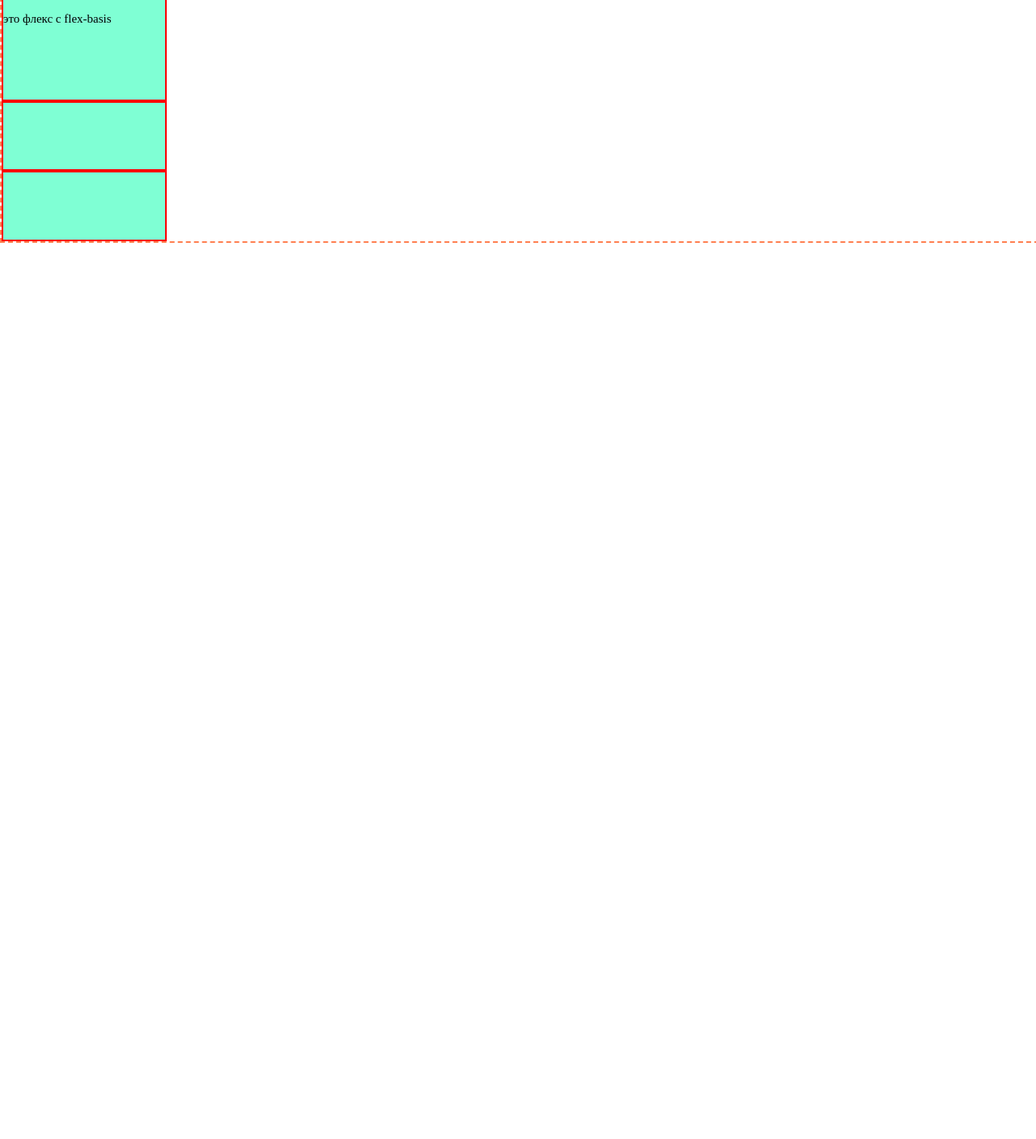
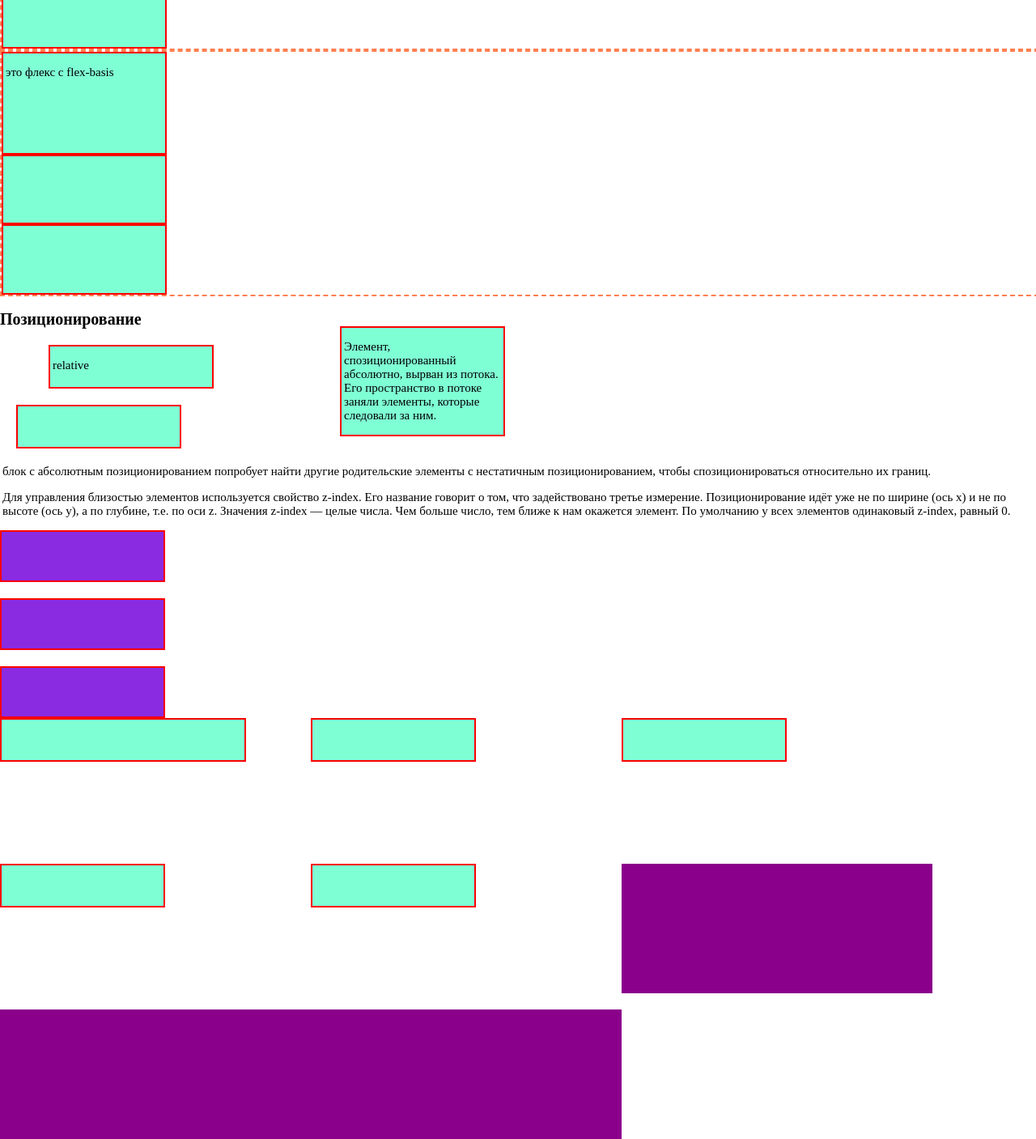
Before and after one commit to VitaliyLankov/second-project, a plain HTML site: page index.html in a window 1280 px wide. Shown: the part 1867-3274 px from the top of the page at 81% size. Before the commit the page ends 2167 px from the top, so only its background shows below. Drawn offline with Linux system fonts and the light colour scheme.

Commit message:
Grided a bit

```diff
--- a/index.html
+++ b/index.html
@@ -98,12 +98,12 @@
           <div class="flex-elem"></div>
         </div>
         <div class="flex-container rema">
-          <div class="flex-elem"></div>
+          <div class="flex-elem elm"></div>
           <div class="flex-elem"></div>
           <div class="flex-elem"></div>
         </div>
         <div class="flex-container rima">
-          <div class="flex-elem"></div>
+          <div class="flex-elem"><p class=text>rima</p></div>
           <div class="flex-elem"></div>
           <div class="flex-elem"></div>
           <div class="flex-elem"></div>
@@ -140,6 +140,16 @@
         единицах. Значение по умолчанию — auto. В таком случае элемент занимает
         столько пространства, сколько требуется для отображения его контента.
       </p>
+      <p class="text">
+        Значением flex-shrink может быть любое положительное целое число.
+        Отрицательные значения игнорируются. По умолчанию его значение 1 — то
+        есть все элементы сжимаются с одинаковой скоростью. Чем больше значение
+        flex-shrink, тем быстрее сжимается элемент. Элементы, у которых
+        установлено свойство flex-shrink: 0, не сжимаются. Их размер не может
+        стать меньше, чем тот, что задан с помощью flex-basis. Значение по
+        умолчанию — flex: 0 1 auto. Расшифровывается это так: flex-grow: 0;
+        flex-shrink: 1; flex-basis: auto;
+      </p>
       <div class="flex-container nono">
         <div class="flex-elem" id="unique"></div>
         <div class="flex-elem" id="moreUnique"></div>
@@ -152,6 +162,55 @@
         <div class="flex-elem last"></div>
         <div class="flex-elem last"></div>
       </div>
+      <section class="position">
+        <h1>Позиционирование</h1>
+        <div class="positioning one">
+          <p class="text">relative</p>
+        </div>
+        <div class="positioning two"></div>
+        <div class="positioning three">
+          <p class="text">
+            Элемент, спозиционированный абсолютно, вырван из потока. Его
+            пространство в потоке заняли элементы, которые следовали за ним.
+          </p>
+        </div>
+        <div class="positioning four">
+          <p class="text">
+            I have fixed positioning
+          </p>
+          <a href="#gridHref">
+            Grids
+          </a>
+        </div>
+        <p class="text">
+          блок с абсолютным позиционированием попробует найти другие
+          родительские элементы с нестатичным позиционированием, чтобы
+          спозиционироваться относительно их границ.
+        </p>
+        <p class="text">
+          Для управления близостью элементов используется свойство z-index. Его
+          название говорит о том, что задействовано третье измерение.
+          Позиционирование идёт уже не по ширине (ось x) и не по высоте (ось y),
+          а по глубине, т.е. по оси z. Значения z-index — целые числа. Чем
+          больше число, тем ближе к нам окажется элемент. По умолчанию у всех
+          элементов одинаковый z-index, равный 0.
+        </p>
+      </section>
+      <div class="moreFlex">
+        <div class="fff"></div>
+        <div class="fff"></div>
+        <div class="fff"></div>
+      </div>
+      <section class="grid" id="gridHref">
+        <div class="flex-elem" id="grider"></div>
+        <div class="flex-elem"></div>
+        <div class="flex-elem"></div>
+        <div class="flex-elem"></div>
+        <div class="flex-elem"></div>
+        <div class="fl"></div>
+        <div class="fl"></div>
+        <div class="fl"></div>
+      </section>
     </main>
   </body>
 </html>
--- a/style.css
+++ b/style.css
@@ -2,6 +2,15 @@ body {
   font-size: 0;
   margin: 0;
   padding: 0;
+}
+
+h1 {
+  font-size: 20px;
+}
+
+a {
+  font-size: 15px;
+  display: inline-block;
 }
 
 .block {
@@ -70,11 +79,20 @@ ul {
   border: solid 2px red;
 }
 
+.roma {
+  height: 200px;
+  border: solid 3px brown;
+}
+
 .rima {
   flex-wrap: wrap;
-  row-gap: 1px;
+  gap: 20px
   align-content: space-between;
   height: 400px;
+}
+
+.elm {
+  column-gap: 100px;
 }
 
 .card-text {
@@ -88,6 +106,7 @@ ul {
 
 .text {
   font-size: 15px;
+  margin-left: 3px;
 }
 
 #unique {
@@ -111,3 +130,65 @@ ul {
 .last {
   flex-grow: 1;
 }
+
+.position {
+  position: relative;
+}
+
+.positioning {
+  width: 200px;
+  height: 50px;
+  background-color: aquamarine;
+  border: solid 2px red;
+  margin: 20px;
+}
+
+.one {
+  position: relative;
+  left: 40px;
+  top: 0px;
+}
+
+.three {
+  height: fit-content;
+  position: absolute;
+  top: 0px;
+  left: 400px;
+}
+
+.four {
+  position: fixed;
+  top: 20px;
+  right: 20px;
+}
+
+.moreFlex {
+  display: flex;
+  flex-direction: column;
+  row-gap: 20px;
+
+}
+
+.fff {
+  width: 200px;
+  height: 60px;
+  background-color: blueviolet;
+  border: solid red 2px;
+  row-gap: 20px;
+}
+
+.grid {
+  display: grid;
+  grid-template-columns: 30% 30% 30%;
+  grid-template-rows: 20vh 20vh 20vh;
+  gap: 20px 0;
+
+}
+
+#grider {
+  width: 300px;
+}
+
+.fl {
+  background-color: darkmagenta;
+}
```
